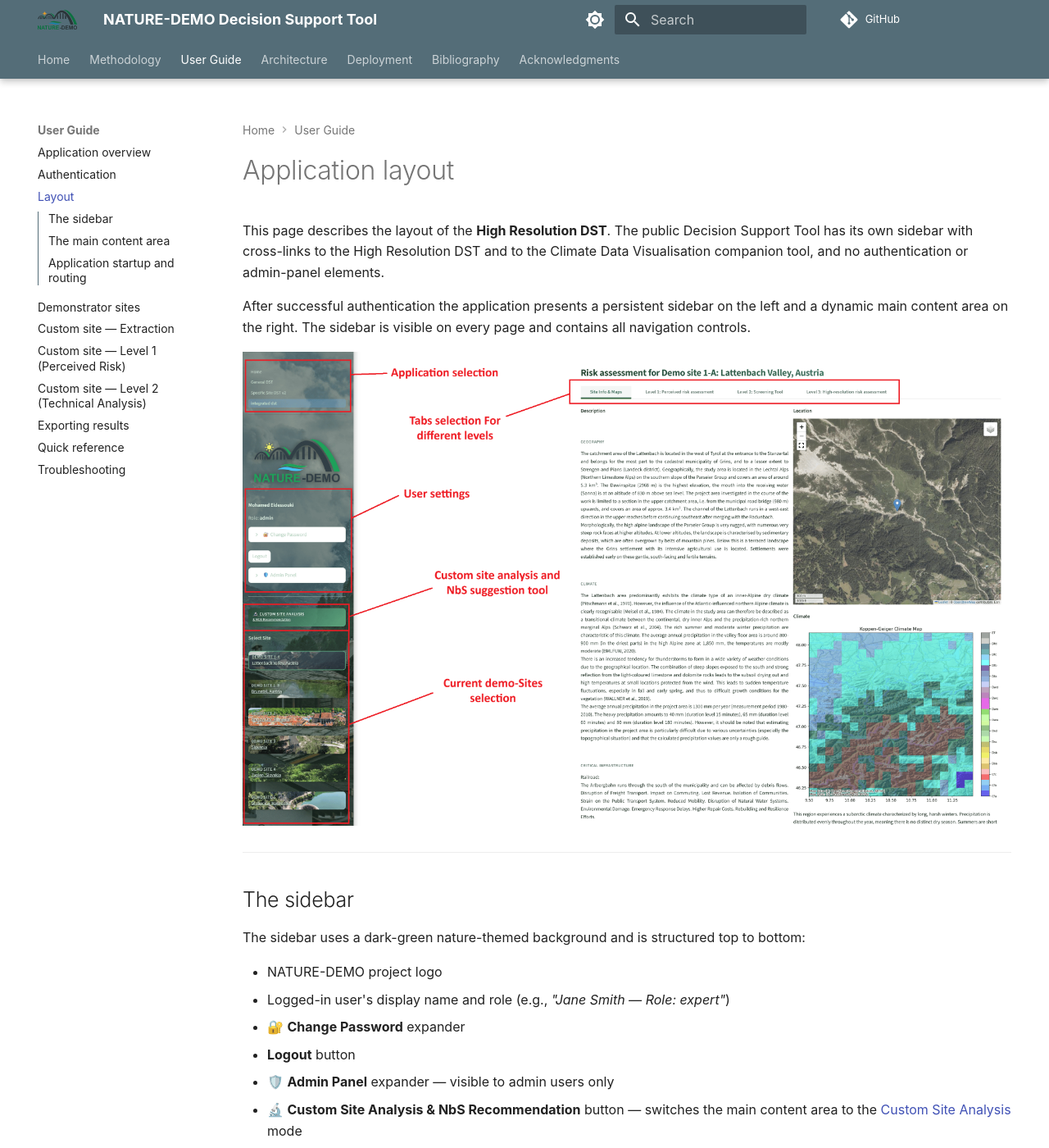
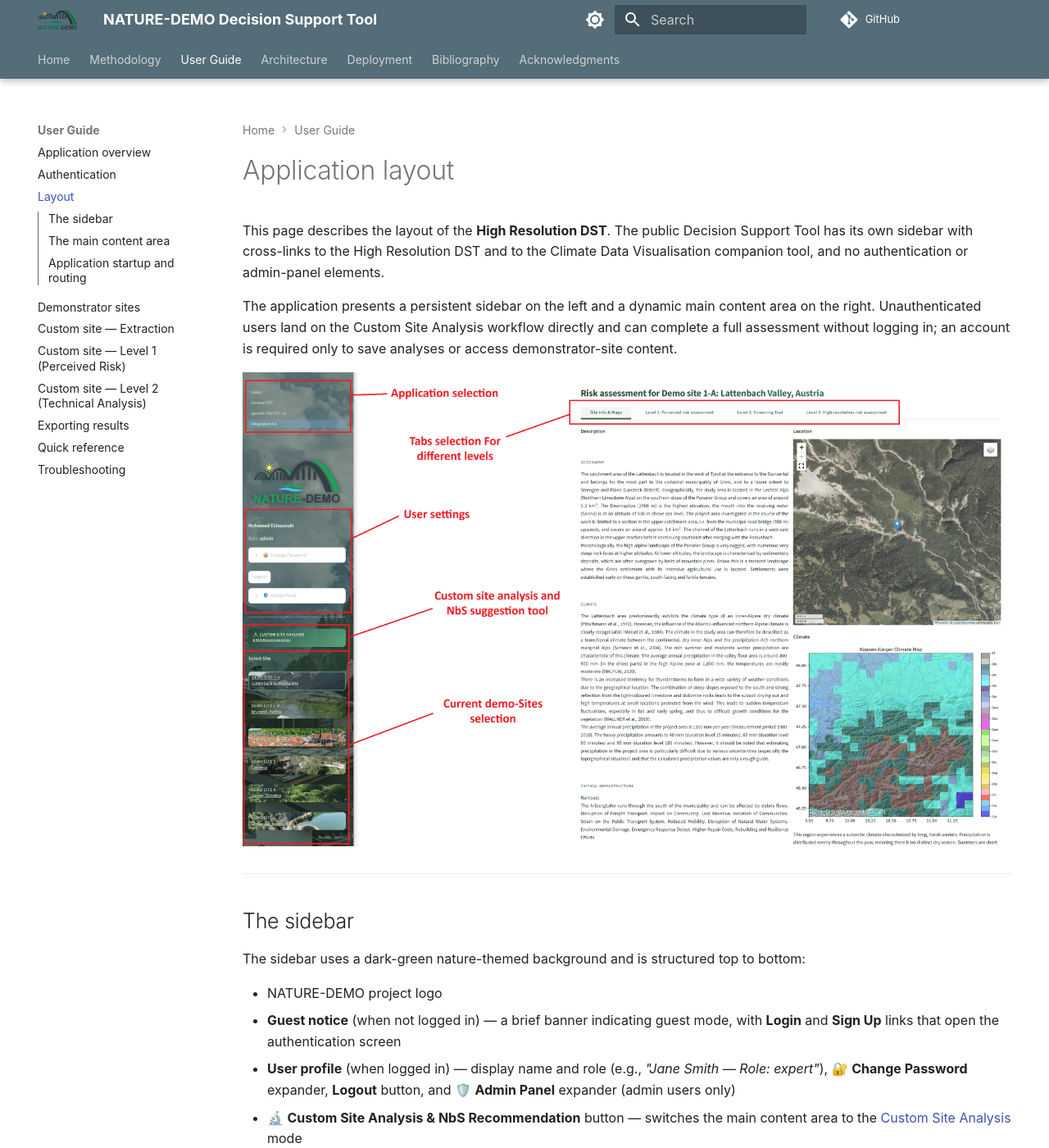
Before and after one commit to NATURE-DEMO/Decision_Support_Tool, an MkDocs documentation site: the page built from docs/user_guide/layout.md, in a window 1280 px wide and 1400 px high. Shown: the whole window at 82% size. Built offline with MkDocs 1.6.1 and Material for MkDocs 9.7.7, drawn with Linux system fonts in a browser that asks for light colours; some web fonts are replaced; comment, search, counter and statistics services are not loaded.

Commit message:
Update docs for deferred login and NbS factsheet links
Custom Site Analysis is now accessible without an account; login
is deferred to save/demo-site actions. Update authentication.md,
layout.md, and integrated_dst.md to reflect the guest-mode sidebar
and remove the stale login-wall claim.

Add factsheet PDF link mentions to custom_level1.md and
custom_level2.md (NbS ranking sections).

```diff
--- a/docs/user_guide/layout.md
+++ b/docs/user_guide/layout.md
@@ -2,7 +2,7 @@
 
 This page describes the layout of the **High Resolution DST**. The public Decision Support Tool has its own sidebar with cross-links to the High Resolution DST and to the Climate Data Visualisation companion tool, and no authentication or admin-panel elements.
 
-After successful authentication the application presents a persistent sidebar on the left and a dynamic main content area on the right. The sidebar is visible on every page and contains all navigation controls.
+The application presents a persistent sidebar on the left and a dynamic main content area on the right. Unauthenticated users land on the Custom Site Analysis workflow directly and can complete a full assessment without logging in; an account is required only to save analyses or access demonstrator-site content.
 
 ![Main internal layout of the DST after login. The sidebar (left) contains navigation, user settings, and site selection. The main content area (right) renders the active view with its tab bar.](../assets/manual_figures/layout_main.png)
 
@@ -13,10 +13,8 @@
 The sidebar uses a dark-green nature-themed background and is structured top to bottom:
 
 - NATURE-DEMO project logo
-- Logged-in user's display name and role (e.g., *"Jane Smith — Role: expert"*)
-- 🔐 **Change Password** expander
-- **Logout** button
-- 🛡️ **Admin Panel** expander — visible to admin users only
+- **Guest notice** (when not logged in) — a brief banner indicating guest mode, with **Login** and **Sign Up** links that open the authentication screen
+- **User profile** (when logged in) — display name and role (e.g., *"Jane Smith — Role: expert"*), 🔐 **Change Password** expander, **Logout** button, and 🛡️ **Admin Panel** expander (admin users only)
 - 🔬 **Custom Site Analysis & NbS Recommendation** button — switches the main content area to the [Custom Site Analysis](custom_extraction.md) mode
 - **Select Site** section — six clickable site cards covering the five NATURE-DEMO demonstration sites (the Austrian demonstrator is split into two sub-sites). Each card displays a background photograph, the site label in bold, and the location name. The currently active card is highlighted with a green border.
 
```
Also changed, not shown: docs/user_guide/authentication.md (+3 -3 lines), docs/user_guide/custom_level1.md (+1 -1 lines), docs/user_guide/custom_level2.md (+1 -1 lines), docs/user_guide/integrated_dst.md (+1 -1 lines).
